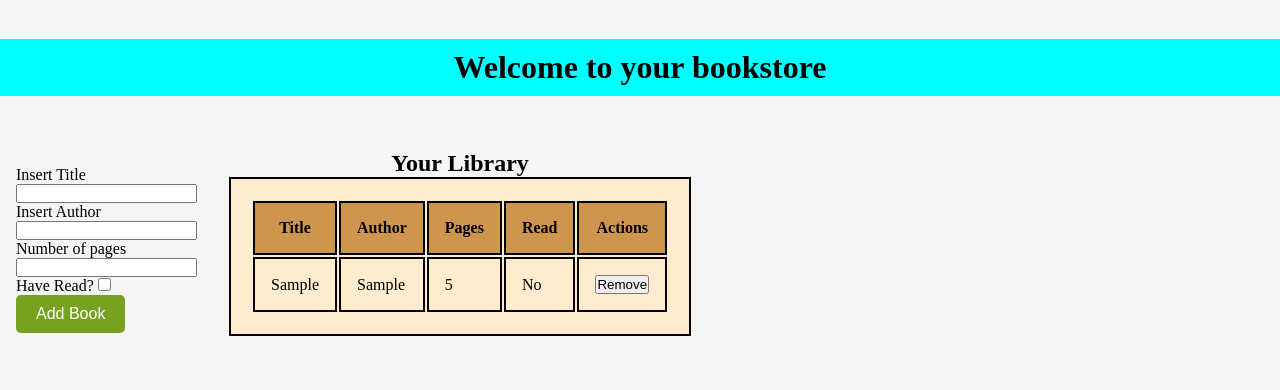
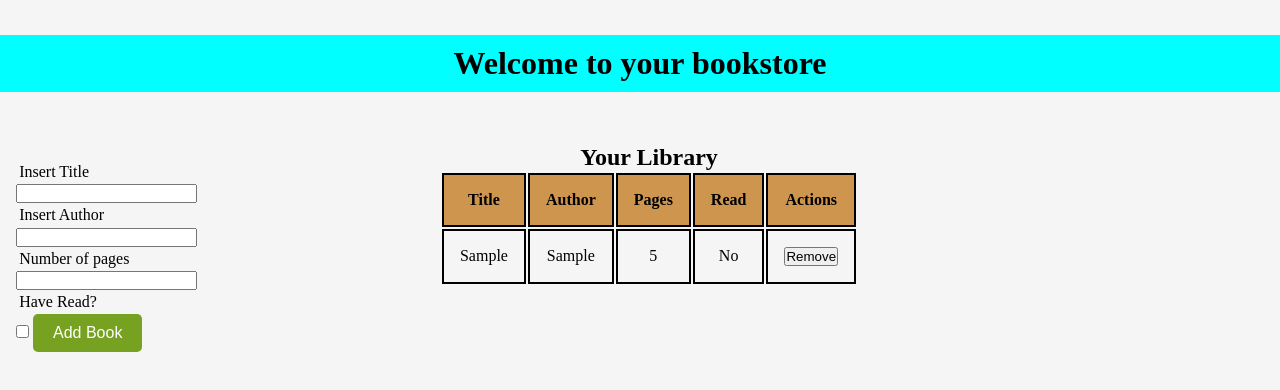
Before and after one commit to MarcoCotas/Project-Library, a plain HTML site: page index.html in a window 1280 px wide. Both pictures are taken after typing "Sample", "Sample", "5" into the empty fields and a click on the button "Add Book". Drawn offline with Linux system fonts and the light colour scheme.

Commit message:
Finish Library project

```diff
--- a/index.html
+++ b/index.html
@@ -12,7 +12,7 @@
         <h1>Welcome to your bookstore</h1>
       </header>
       <main>
-        <section>
+        <section class="form">
           <form id="book-form">
             <label for="title">Insert Title</label>
             <input id="title" name="title" type="text" required />
@@ -30,7 +30,7 @@
           </form>
         </section>
       </main>
-      <section>
+      <section class="yourLibrary">
         <h2>Your Library</h2>
         <table class="library">
           <thead class="tableHead">
@@ -40,7 +40,7 @@
             <th>Read</th>
             <th>Actions</th>
           </thead>
-          <tbody class="tableBody">
+          <tbody class="tableBody" id="tableBody">
             <!-- Livros adicionados dinamicamente -->
           </tbody>
         </table>
--- a/script.js
+++ b/script.js
@@ -1,26 +1,53 @@
 const title = document.getElementById("title");
 const author = document.getElementById("author");
 const pages = document.getElementById("pages");
-const submit = document.getElementById("button");
 const read = document.getElementById("read");
-const tableBody = document.querySelector(".library tbody");
+const button = document.getElementById("button");
+const tableBody = document.getElementById("tableBody");
 const myLibrary = [];
 
-function Book(title, author, pages, read) {
+// Classe para criar um livro
+function Book(title, author, pages, read, id) {
   this.title = title;
   this.author = author;
   this.pages = pages;
   this.read = read;
-  this.id = crypto.randomUUID();
+  this.id = id;
 }
 
-function addBookToLibrary(title, author, pages, read) {
-  myLibrary.push(new Book(title, author, pages, read));
-  document.getElementById("book-form").reset(); // Limpa o formulário
+// Função para adicionar um livro à biblioteca
+function addBookToLibrary(event) {
+  event.preventDefault();
+
+  // Validação dos campos
+  if (!title.value || !author.value || !pages.value || pages.value <= 0) {
+    alert("Please fill all fields correctly!");
+    return;
+  }
+
+  // Cria um novo livro
+  const id = crypto.randomUUID();
+  const newBook = new Book(
+    title.value,
+    author.value,
+    pages.value,
+    read.checked,
+    id
+  );
+  myLibrary.push(newBook);
+
+  displayLibrary(); // Atualiza a tabela
+
+  // Limpa os campos do formulário
+  title.value = "";
+  author.value = "";
+  pages.value = "";
+  read.checked = false;
 }
 
+// Função para exibir os livros na tabela
 function displayLibrary() {
-  tableBody.innerHTML = "";
+  tableBody.innerHTML = ""; // Limpa o conteúdo atual da tabela
 
   myLibrary.forEach((book) => {
     const row = document.createElement("tr");
@@ -37,26 +64,24 @@ function displayLibrary() {
 
     tableBody.appendChild(row);
   });
-
-  const removeButtons = document.querySelectorAll(".remove-btn");
-  removeButtons.forEach((button) => {
-    button.addEventListener("click", (e) => {
-      const id = e.target.dataset.id;
-      removeBook(id);
-    });
-  });
 }
 
+// Função para remover um livro
 function removeBook(id) {
   const bookIndex = myLibrary.findIndex((book) => book.id === id);
   if (bookIndex !== -1) {
-    myLibrary.splice(bookIndex, 1);
-    displayLibrary();
+    myLibrary.splice(bookIndex, 1); // Remove o livro do array
+    displayLibrary(); // Atualiza a tabela
   }
 }
 
-submit.addEventListener("click", function (e) {
-  e.preventDefault();
-  addBookToLibrary(title.value, author.value, pages.value, read.checked);
-  displayLibrary();
+// Evento delegado para remover livros
+tableBody.addEventListener("click", (e) => {
+  if (e.target.classList.contains("remove-btn")) {
+    const id = e.target.dataset.id;
+    removeBook(id);
+  }
 });
+
+// Adiciona o evento de clique ao botão
+button.addEventListener("click", addBookToLibrary);
--- a/style.css
+++ b/style.css
@@ -32,25 +32,23 @@ h2 {
   display: grid;
   justify-content: center;
 }
-.library {
-  margin: 0 auto;
-  padding: 20px;
-  border: 2px solid black;
-  background-color: blanchedalmond;
-  overflow: auto;
-  max-width: 90%;
-  max-height: 70vh;
-}
 
 .library th,
 .library td {
   padding: 1rem;
   border: 2px solid black;
+  text-align: ;
 }
 
 .library th {
   font-weight: bold;
   background-color: rgb(206, 149, 79);
+}
+
+.yourLibrary {
+  grid-column: 3/4;
+  text-align: center;
+  max-width: fit-content;
 }
 
 button#button {
@@ -66,3 +64,8 @@ button#button {
 button#button:hover {
   background-color: darkgreen;
 }
+
+.form label {
+  display: grid;
+  padding: 0.2rem;
+}
```
Also changed, not shown: teste.js (added, +16 -0 lines).
